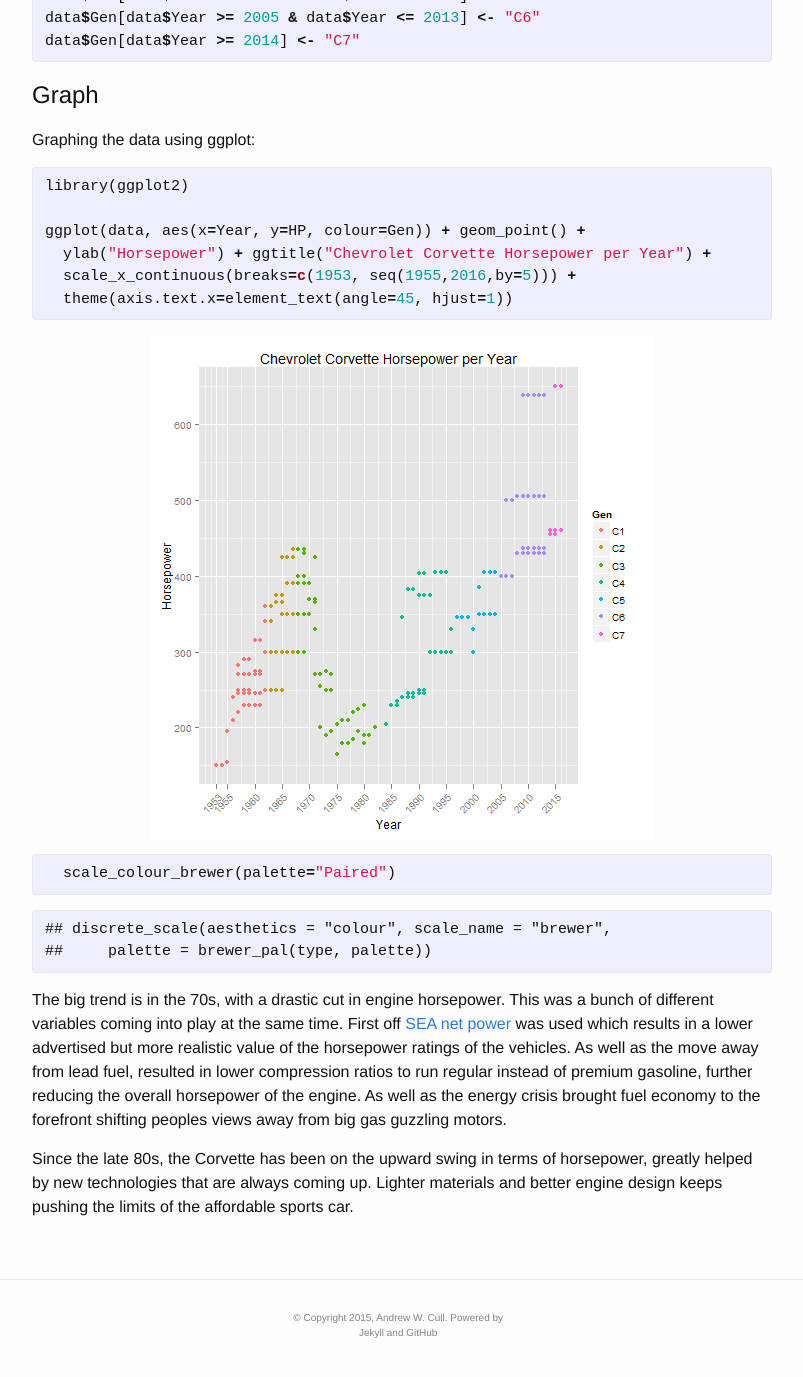
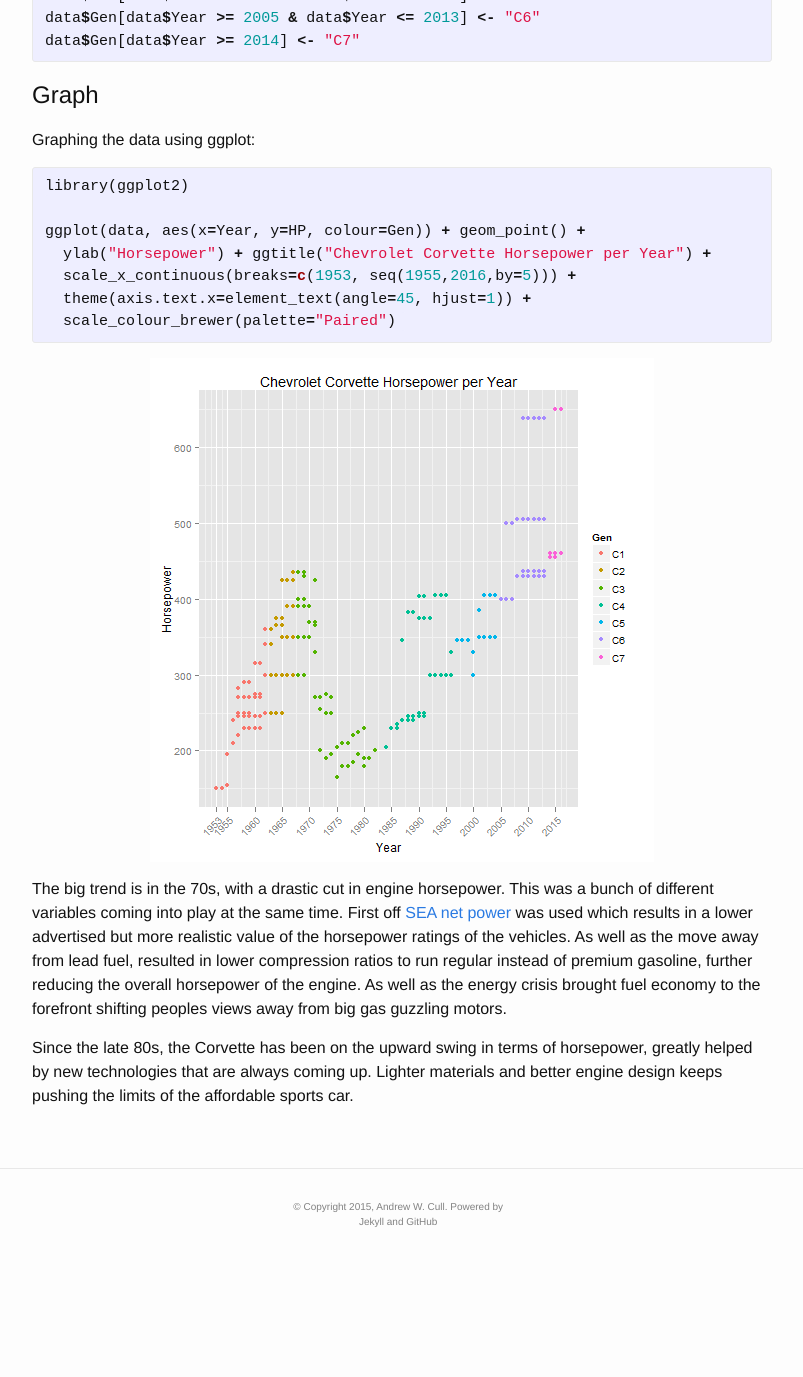
Before and after one commit to awcull/awcull.github.io, a Jekyll site: the page built from _posts/2015-08-15-Vette-HP.md, in a window 1280 px wide and 1400 px high, scrolled down 888 px. Shown: the top 1377 px of the window, without its empty margins (238-1041 px from the left). Built offline with Jekyll 4.4.1, drawn with Linux system fonts in a browser that asks for light colours; after the commit the page ends 2177 px from its top, so only the background shows below that.

Commit message:
Fixed formatting

```diff
--- a/_posts/2015-08-15-Vette-HP.md
+++ b/_posts/2015-08-15-Vette-HP.md
@@ -48,22 +48,12 @@
 ggplot(data, aes(x=Year, y=HP, colour=Gen)) + geom_point() +
   ylab("Horsepower") + ggtitle("Chevrolet Corvette Horsepower per Year") +
   scale_x_continuous(breaks=c(1953, seq(1955,2016,by=5))) +
-  theme(axis.text.x=element_text(angle=45, hjust=1))
+  theme(axis.text.x=element_text(angle=45, hjust=1)) +
+  scale_colour_brewer(palette="Paired")
 {% endhighlight %}
 
 ![]({{ site.url }}/assets/2015-08-15-Vette-HP/plot-1.png){: .centerIMG}
 
-{% highlight r %}
-  scale_colour_brewer(palette="Paired")
-{% endhighlight %}
-
-
-
-{% highlight text %}
-## discrete_scale(aesthetics = "colour", scale_name = "brewer",
-##     palette = brewer_pal(type, palette))
-{% endhighlight %}
-
 The big trend is in the 70s, with a drastic cut in engine horsepower.  This was a bunch of different variables coming into play at the same time.  First off [SEA net power](https://en.wikipedia.org/wiki/Horsepower#SAE_net_power) was used which results in a lower advertised but more realistic value of the horsepower ratings of the vehicles.  As well as the move away from lead fuel, resulted in lower compression ratios to run regular instead of premium gasoline, further reducing the overall horsepower of the engine.  As well as the energy crisis brought fuel economy to the forefront shifting peoples views away from big gas guzzling motors.
 
 Since the late 80s, the Corvette has been on the upward swing in terms of horsepower, greatly helped by new technologies that are always coming up.  Lighter materials and better engine design keeps pushing the limits of the affordable sports car.
```
